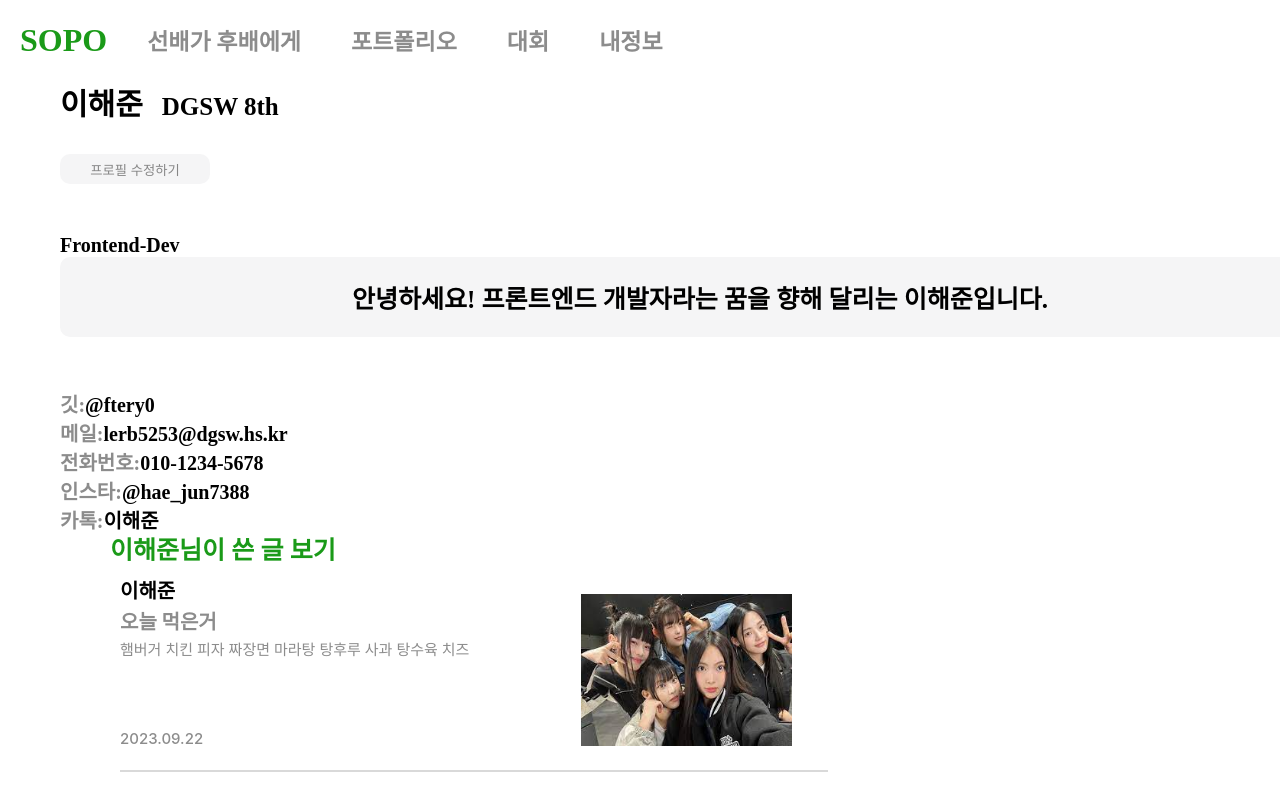
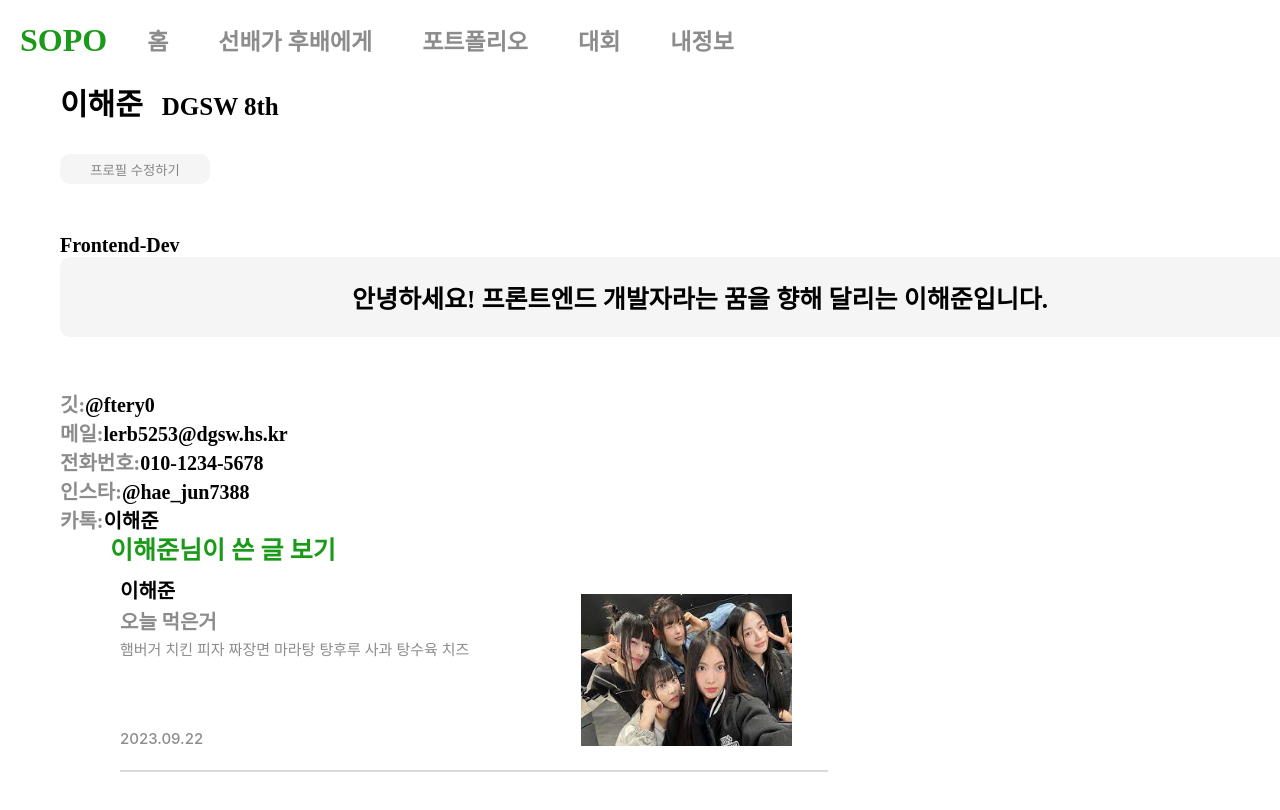
Before and after one commit to Sopo2023/SOPO_FRONTLAST, a React (Create React App) app in the folder SOPOLAST/: page /Mypage in a window 1280 px wide. Shown: the top 810 px of the page. Built offline with nearby package versions, Linux system fonts and the light colour scheme.

Commit message:
feat header

```diff
--- a/SOPOLAST/src/Competitioncomponent/Competition.js
+++ b/SOPOLAST/src/Competitioncomponent/Competition.js
@@ -13,6 +13,7 @@ function App() {
              <h1><Link to="/main" className='SOPO' >SOPO</Link></h1>
              <nav className="nav">
                  <ul>
+                    <li><Link to="/main" className="link">홈</Link></li>
                      <li><Link to="/Mentor-Mentee" className="link">선배가 후배에게</Link></li>
                      <li><Link to="/portfolio" className="link">포트폴리오</Link></li>
                      <li><Link to="/Competition" className="link">대회</Link></li>
--- a/SOPOLAST/src/head/head.css
+++ /dev/null
@@ -1,40 +0,0 @@
-.content .header a:hover{ /* 커서 설정*/
-    cursor: pointer;
-  }
-  .content .header{
-    position:sticky;
-    top: 0;
-    z-index: 3;
-    background-color: #ffffff;
-    color: #1A9A18;
-    width: 320%;
-    height: 80px;
-    margin: 0;
-    display: flex;
-    align-items: center;
-  }
-  ul {
-    padding: 0;
-    display: flex;
-    justify-content: space-between;
-  }
-  .content .nav ul li {
-    text-decoration-line: none;
-    font-size: 23px;
-    font-weight: 800;
-    color: #8C8C8C;
-    text-decoration: none;
-    display: inline-block;
-    margin-right: 50px;
-    list-style-type: none;
-    justify-content: space-between; /* li 요소에 추가 */
-    display: flex; /* li 요소에 추가 */
-  }
-
-  .link {
-    text-decoration: none; /* 밑줄 제거 */
-    color: #8C8C8C; /* 기본 회색으로 설정 */
-  }
-  .link:hover {
-    color: #1A9A18;
-  }
--- a/SOPOLAST/src/head/head.js
+++ /dev/null
@@ -1,17 +0,0 @@
-import { Link } from 'react-router-dom';
-
-export default function head(){
-    return(
-        <header className="header">
-             <h1><Link to="/main" className='SOPO' >SOPO</Link></h1>
-             <nav className="nav">
-                 <ul>
-                     <li><Link to="/Mentor-Mentee" className="link">선배가 후배에게</Link></li>
-                     <li><Link to="/portfolio" className="link">포트폴리오</Link></li>
-                     <li><Link to="/Competition" className="link">대회</Link></li>
-                     <li><Link to="/mypage" className="link">내정보</Link></li>
-                 </ul>
-             </nav>
-         </header>
-    )
-}
--- a/SOPOLAST/src/maincmt/main.css
+++ b/SOPOLAST/src/maincmt/main.css
@@ -10,7 +10,46 @@
     width: 100%;
     height: 100%;
   }
+  .content .header a:hover{ /* 커서 설정*/
+    cursor: pointer;
+  }
+  .content .header{
+    position:sticky;
+    top: 0;
+    z-index: 3;
+    background-color: #ffffff;
+    color: #1A9A18;
+    width: 320%;
+    height: 80px;
+    margin: 0;
+    display: flex;
+    align-items: center;
+  }
+  ul {
+    padding: 0;
+    display: flex;
+    justify-content: space-between;
+  }
+  .content .nav ul li {
+    text-decoration-line: none;
+    font-size: 23px;
+    font-weight: 800;
+    color: #8C8C8C;
+    text-decoration: none;
+    display: inline-block;
+    margin-right: 50px;
+    list-style-type: none;
+    justify-content: space-between; /* li 요소에 추가 */
+    display: flex; /* li 요소에 추가 */
+  }
 
+  .link {
+    text-decoration: none; /* 밑줄 제거 */
+    color: #8C8C8C; /* 기본 회색으로 설정 */
+  }
+  .link:hover {
+    color: #1A9A18;
+  }
   .link_card{
     text-decoration: none;
     color: #000;
--- a/SOPOLAST/src/maincmt/mainpage.js
+++ b/SOPOLAST/src/maincmt/mainpage.js
@@ -1,6 +1,6 @@
 import { useState } from 'react';
 import { Link } from 'react-router-dom';
-import Head from "../head/head"
+
 
 export default function Start(){
     let [currentIndex, setCurrentIndex] = useState(['김가영']);
@@ -8,7 +8,18 @@ export default function Start(){
 
     return(
     <div className="content">
-         <Head></Head>
+         <header className="header">
+             <h1><Link to="/main" className='SOPO' >SOPO</Link></h1>
+             <nav className="nav">
+                 <ul>
+                    <li><Link to="/main" className="link">홈</Link></li>
+                     <li><Link to="/Mentor-Mentee" className="link">선배가 후배에게</Link></li>
+                     <li><Link to="/portfolio" className="link">포트폴리오</Link></li>
+                     <li><Link to="/Competition" className="link">대회</Link></li>
+                     <li><Link to="/mypage" className="link">내정보</Link></li>
+                 </ul>
+             </nav>
+         </header>
          <main className="mainCard">
             <div className="card1">
                 <p className='card_p'><Link to="/card1" className='link_card'>배채희</Link></p>
--- a/SOPOLAST/src/mypagecompoent/mypage.js
+++ b/SOPOLAST/src/mypagecompoent/mypage.js
@@ -4,36 +4,17 @@ export default function Mypage() {
   return (
     <div className="Mypage">
       <header className="header">
-        <h1>
-          <Link to="/main" className="SOPO">
-            SOPO
-          </Link>
-        </h1>
-        <nav className="nav">
-          <ul>
-            <li>
-              <Link to="/Mentor-Mentee" className="link">
-                선배가 후배에게
-              </Link>
-            </li>
-            <li>
-              <Link to="/portfolio" className="link">
-                포트폴리오
-              </Link>
-            </li>
-            <li>
-              <Link to="/Competition" className="link">
-                대회
-              </Link>
-            </li>
-            <li>
-              <Link to="/mypage" className="link">
-                내정보
-              </Link>
-            </li>
-          </ul>
-        </nav>
-      </header>
+             <h1><Link to="/main" className='SOPO' >SOPO</Link></h1>
+             <nav className="nav">
+                 <ul>
+                    <li><Link to="/main" className="link">홈</Link></li>
+                     <li><Link to="/Mentor-Mentee" className="link">선배가 후배에게</Link></li>
+                     <li><Link to="/portfolio" className="link">포트폴리오</Link></li>
+                     <li><Link to="/Competition" className="link">대회</Link></li>
+                     <li><Link to="/mypage" className="link">내정보</Link></li>
+                 </ul>
+             </nav>
+         </header>
       <div className="top">
         <p className="top1">이해준</p>
         <p className="top2">DGSW 8th</p>
--- a/SOPOLAST/src/portfoliocomponent/portfolioMain.js
+++ b/SOPOLAST/src/portfoliocomponent/portfolioMain.js
@@ -16,6 +16,7 @@ export default function portfolio() {
              <h1><Link to="/main" className='SOPO' >SOPO</Link></h1>
              <nav className="nav">
                  <ul>
+                    <li><Link to="/main" className="link">홈</Link></li>
                      <li><Link to="/Mentor-Mentee" className="link">선배가 후배에게</Link></li>
                      <li><Link to="/portfolio" className="link">포트폴리오</Link></li>
                      <li><Link to="/Competition" className="link">대회</Link></li>
--- a/SOPOLAST/src/updowncomponent/updownmain.js
+++ b/SOPOLAST/src/updowncomponent/updownmain.js
@@ -1,13 +1,24 @@
 import './updown.css';
 import { Link } from 'react-router-dom';
 import Sidename from "../sidebar/side"
-import Head from "../head/head"
+
 import "./updown.css"
 
 export default function start(){
   return(
   <div className="content">
-       <Head></Head>
+       <header className="header">
+             <h1><Link to="/main" className='SOPO' >SOPO</Link></h1>
+             <nav className="nav">
+                 <ul>
+                    <li><Link to="/main" className="link">홈</Link></li>
+                     <li><Link to="/Mentor-Mentee" className="link">선배가 후배에게</Link></li>
+                     <li><Link to="/portfolio" className="link">포트폴리오</Link></li>
+                     <li><Link to="/Competition" className="link">대회</Link></li>
+                     <li><Link to="/mypage" className="link">내정보</Link></li>
+                 </ul>
+             </nav>
+         </header>
          <Sidename />
 
         <div className="search1">
```
